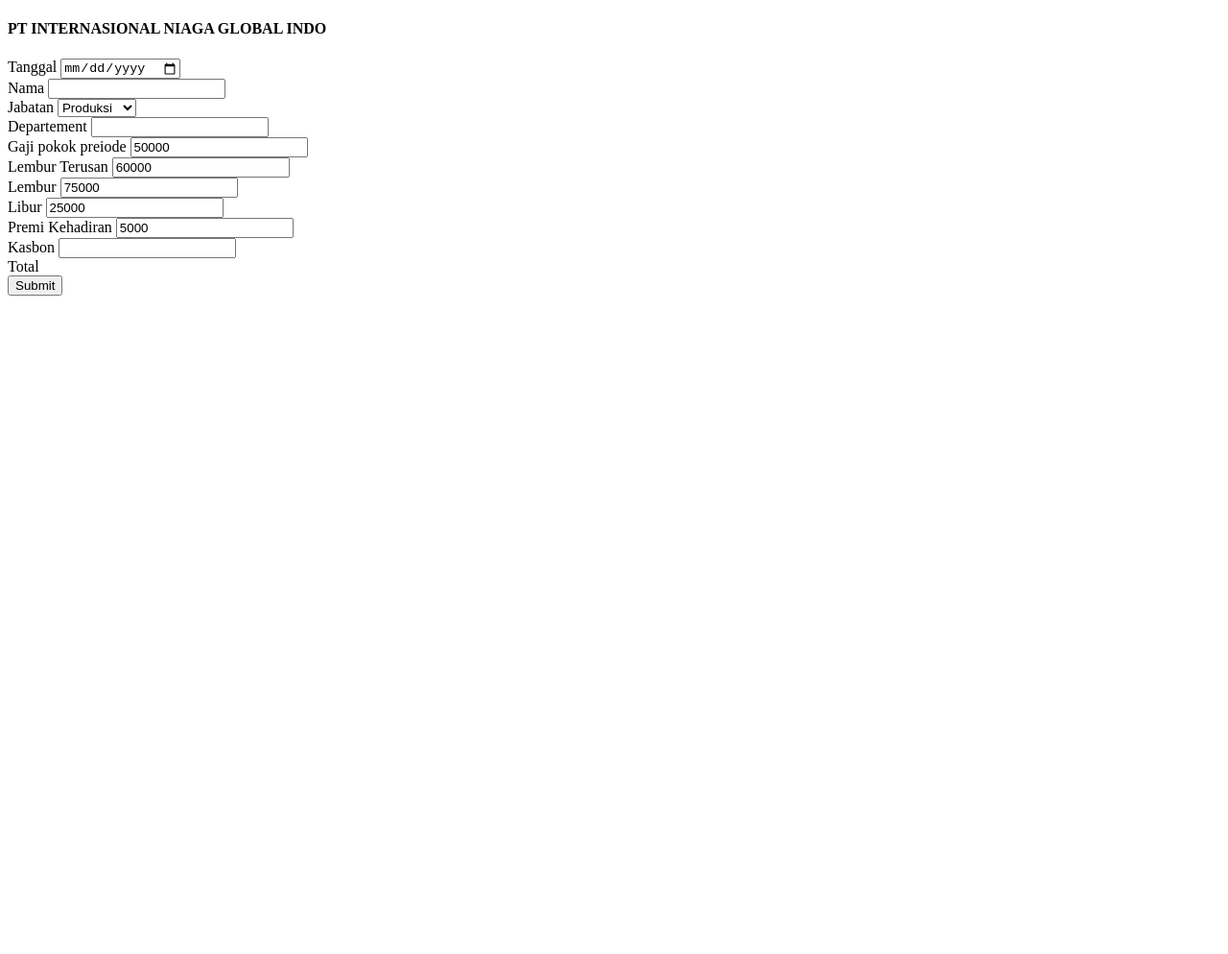
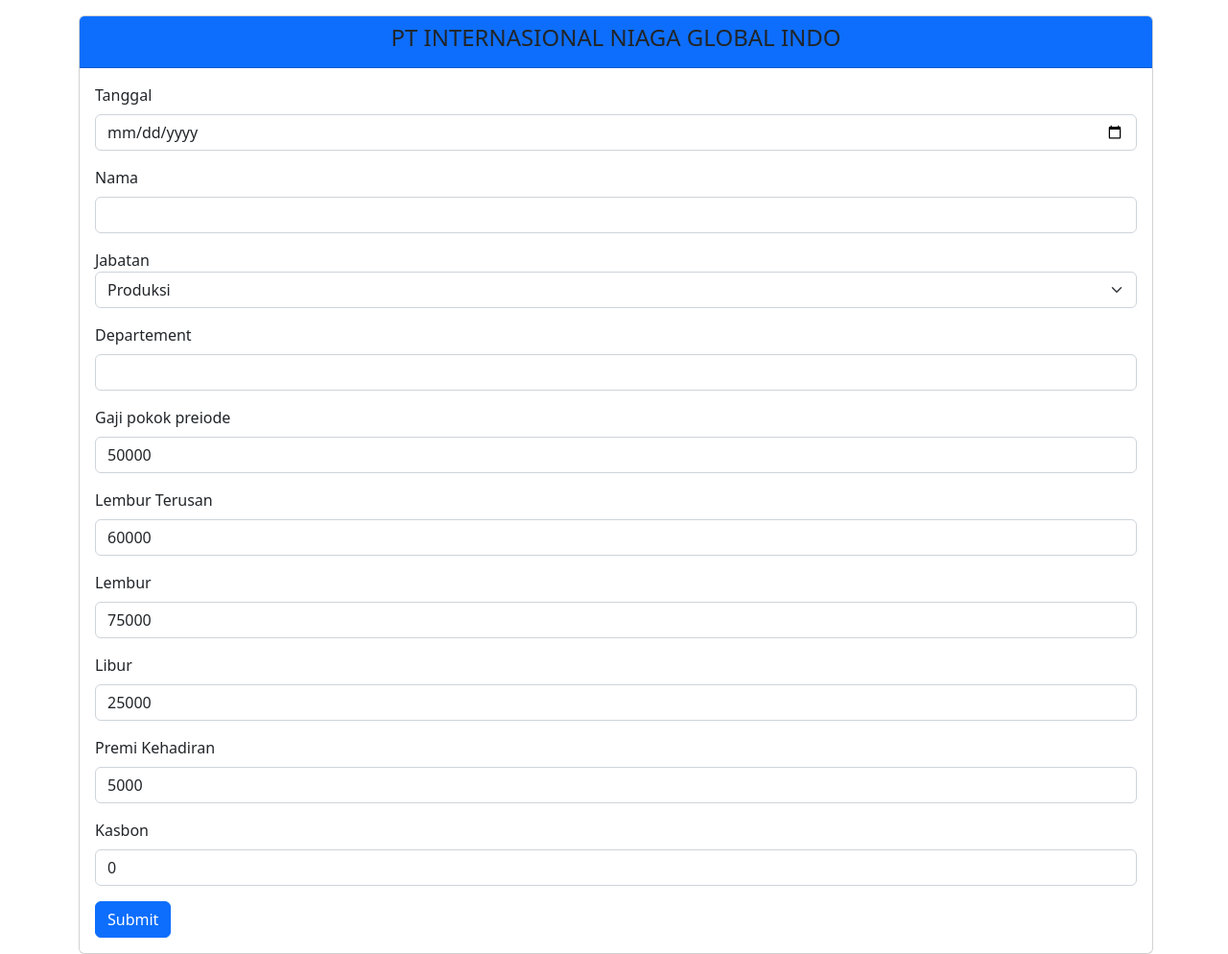
Before and after one commit to Hakimrizm/gajih-app, a plain HTML site: page index.html in a window 1280 px wide. Shown: the whole page at 96% size. Before the commit the page ends 800 px from the top, so only its background shows below. Drawn offline with nearby package versions, Linux system fonts and the light colour scheme.

Commit message:
Menambahkan file css, js dan sedikit code

```diff
--- a/index.html
+++ b/index.html
@@ -5,6 +5,13 @@
     <meta http-equiv="X-UA-Compatible" content="IE=edge" />
     <meta name="viewport" content="width=device-width, initial-scale=1.0" />
     <title>PT ING</title>
+    <link
+      rel="stylesheet"
+      href="https://cdn.jsdelivr.net/npm/bootstrap@5.2.0-beta1/dist/css/bootstrap.min.css
+    "
+    />
+    <!-- My CSS -->
+    <link rel="stylesheet" href="public/css/style.css" />
   </head>
   <body>
     <div class="container">
@@ -24,19 +31,19 @@
             </div>
             <div class="mb-3">
               <label class="form-check-label" for="exampleCheck1">Jabatan</label>
-              <select class="form-check-label" id="exampleCheck1">
+              <select class="form-select" id="exampleCheck1">
                 <option value="Produksi">Produksi</option>
                 <option value="Karyawan">Karyawan</option>
                 <option value="Manager">Manager</option>
               </select>
-              <div class="mb-3">
-                <label for="ddp" class="form-label">Departement</label>
-                <input type="text" class="form-control" id="ddp" />
-              </div>
+            </div>
+            <div class="mb-3">
+              <label for="ddp" class="form-label">Departement</label>
+              <input type="text" class="form-control" id="ddp" />
             </div>
             <div class="mb-3">
               <label for="gpp" class="form-label">Gaji pokok preiode</label>
-              <input type="number" class="form-control" id="gpp" value="50000" />
+              <input type="number" class="form-control gajih" id="gpp" value="50000" />
             </div>
             <div class="mb-3">
               <label for="Lt" class="form-label">Lembur Terusan</label>
@@ -56,15 +63,14 @@
             </div>
             <div class="mb-3">
               <label for="kasbon" class="form-label">Kasbon</label>
-              <input type="number" class="form-control" id="kasbon" />
+              <input type="number" class="form-control" id="kasbon" value="0" />
             </div>
-            <div class="mb-3">
-              <label for="total" class="form-label">Total</label>
-            </div>
-            <button type="submit" class="btn btn-primary">Submit</button>
+            <button type="button" class="btn btn-primary btn-submit">Submit</button>
           </form>
         </div>
       </div>
     </div>
+
+    <script src="public/js/script.js"></script>
   </body>
 </html>
--- a/public/css/style.css
+++ b/public/css/style.css
@@ -1,4 +1,4 @@
 .card {
-  width: 500px;
+  width: 70em;
   margin: 50px auto;
 }
--- /dev/null
+++ b/public/js/script.js
@@ -0,0 +1,4 @@
+function getValue(el) {
+  const value = document.querySelector(el).value;
+  return parseInt(value);
+}
```
